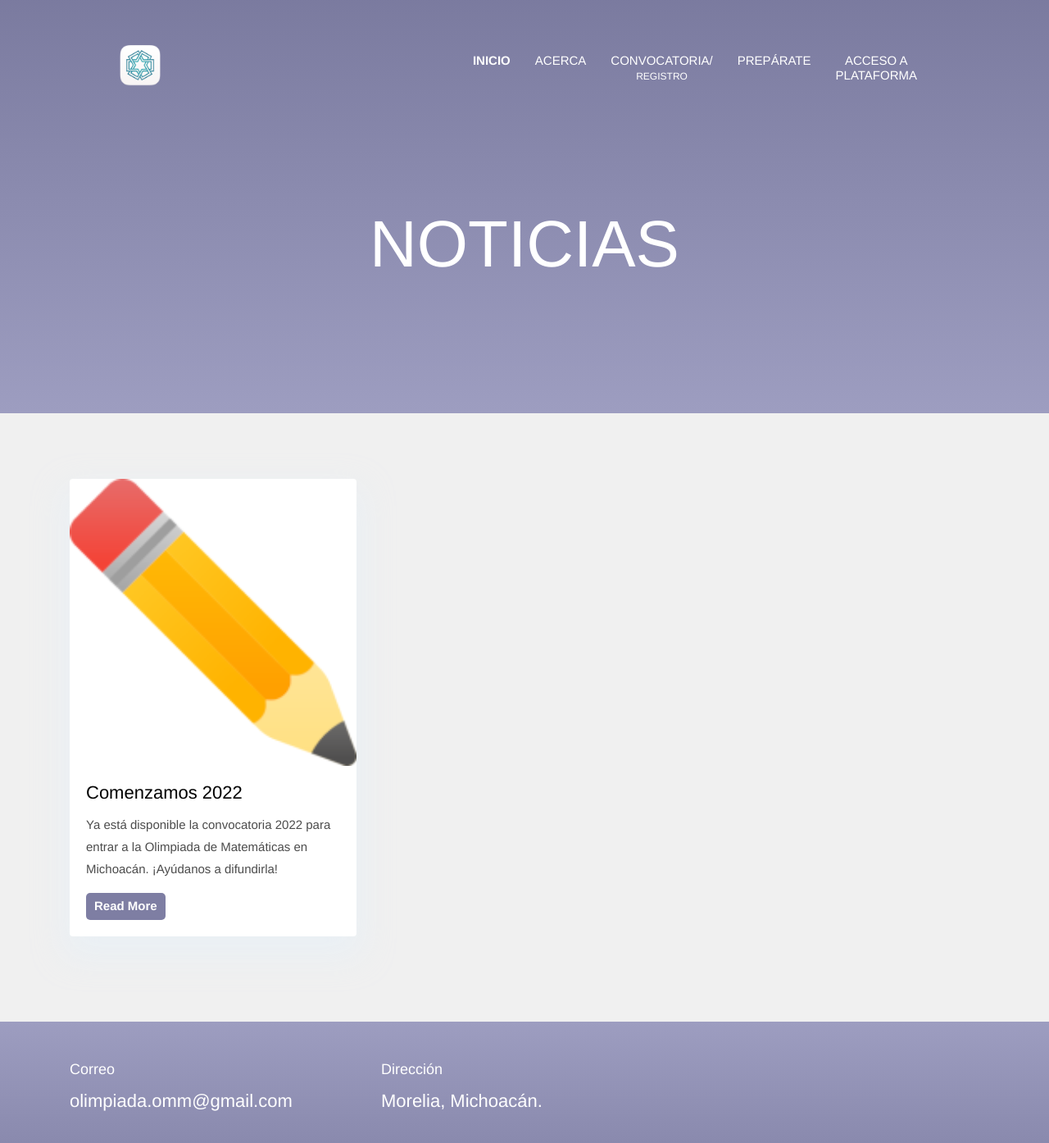
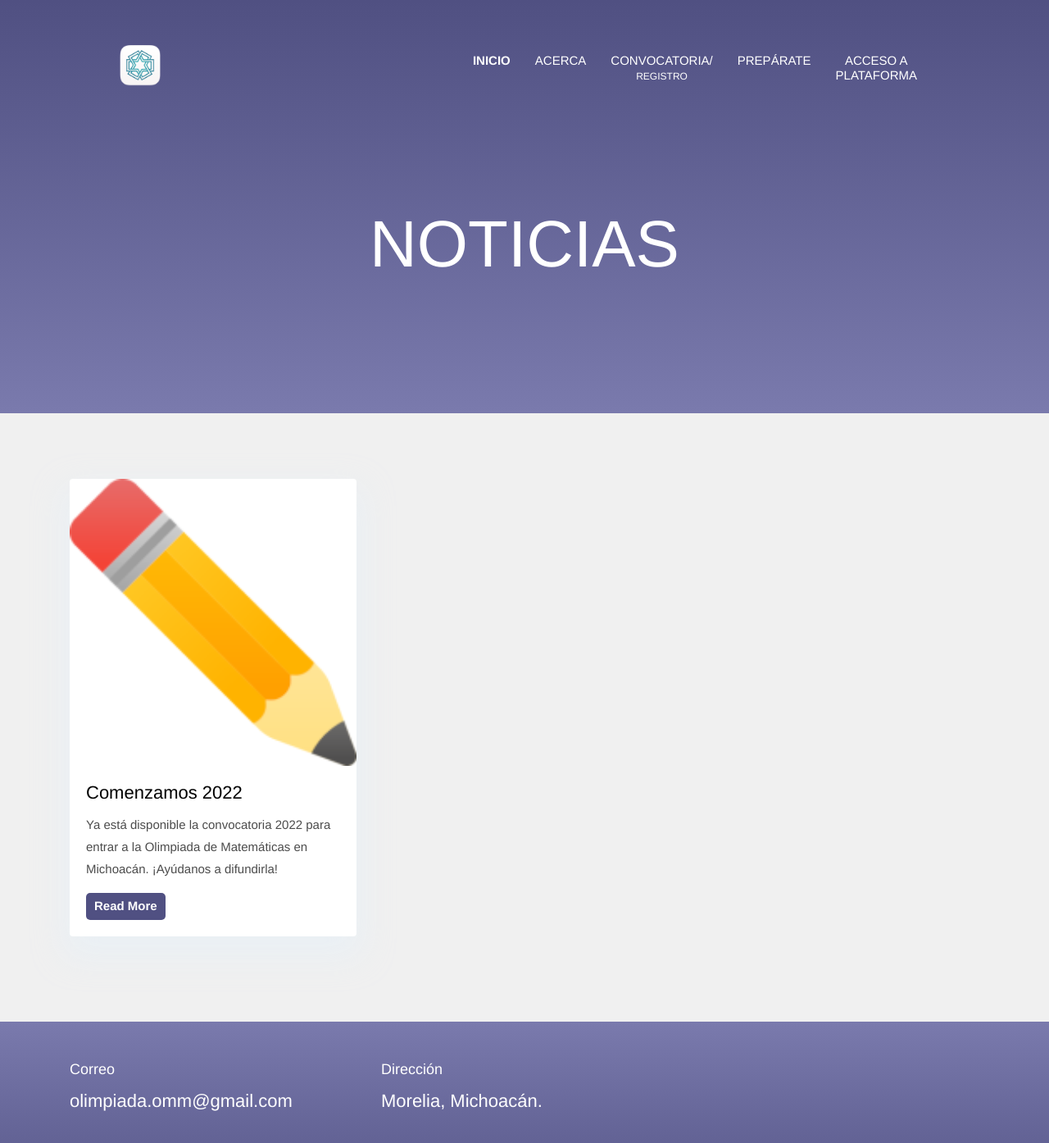
Before and after one commit to OlimpiadaMatematicasMichoacan/WOMM, a Jekyll site: the page built from _pages/noticias.html, in a window 1280 px wide and 1400 px high. Shown: the top 1394 px of the window at 82% size. Built offline with Jekyll 4.4.1, drawn with Linux system fonts in a browser that asks for light colours.

Commit message:
convocatoria and minor adjustments

```diff
--- a/assets/scss/_variables.scss
+++ b/assets/scss/_variables.scss
@@ -1,6 +1,6 @@
 // Color Variables
-$primary-color: #505082bb;
-$secondary-color: #7f7fafbb;
+$primary-color: #505082;
+$secondary-color: #7a7aad;
 
 $text-color: #4c4c4c;
 $text-color-dark: #000000;
```
